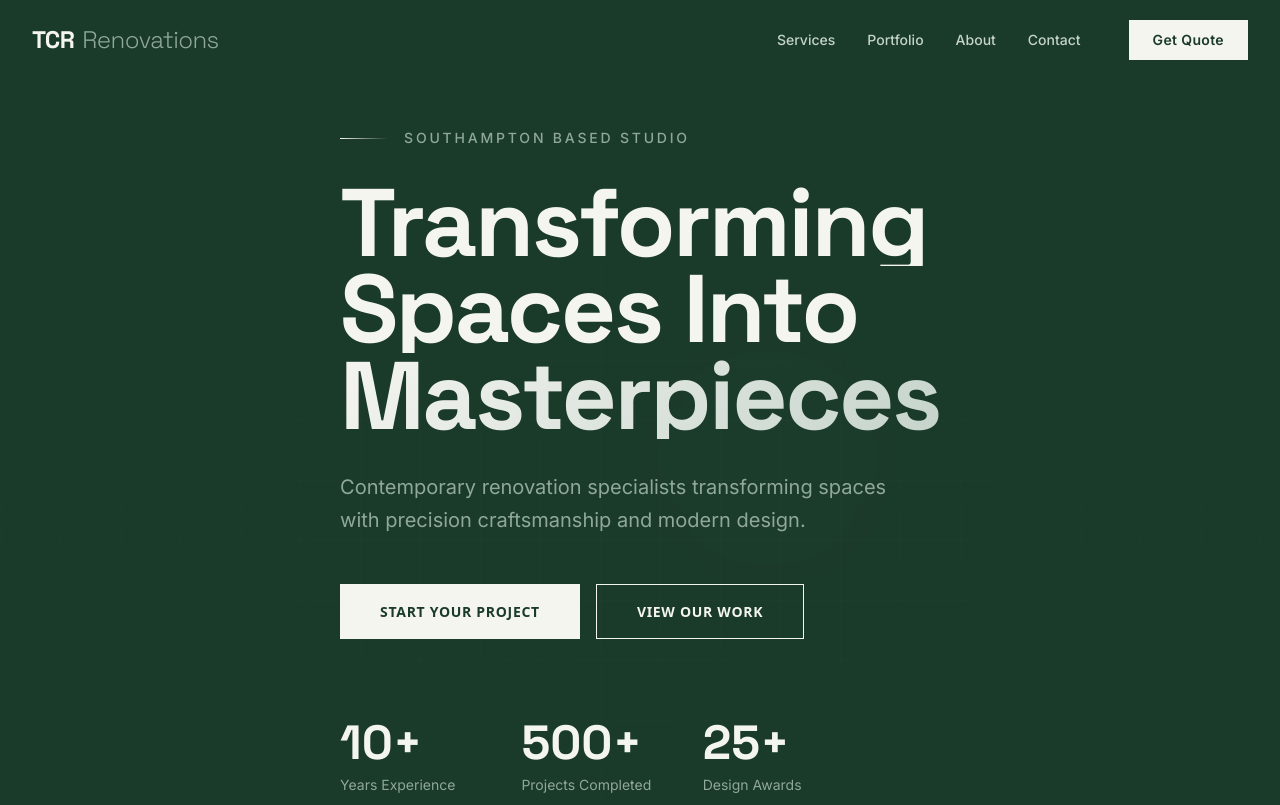
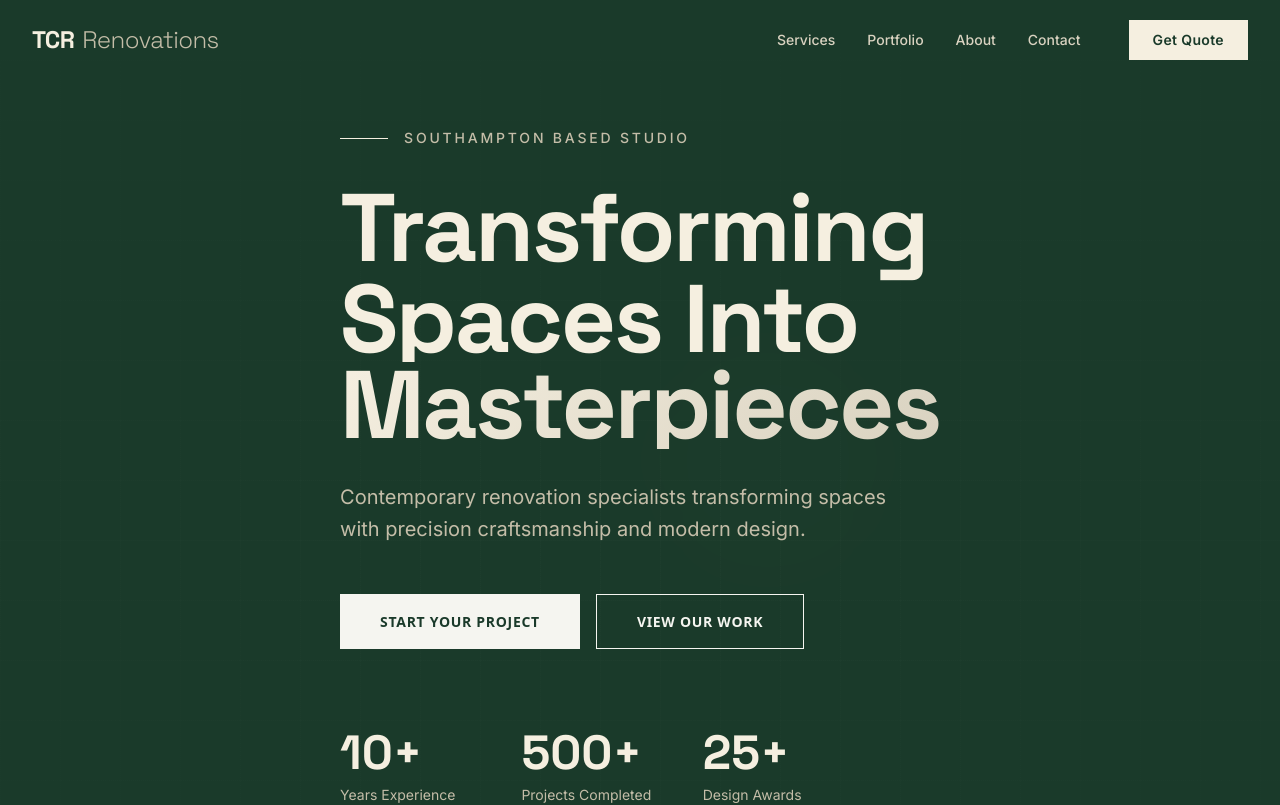
Before and after one commit to akielkucki/renovationsdemo2, a Next.js app: page / in a window 1280 px wide. Shown: the top 805 px of the page. Built offline with nearby package versions, Linux system fonts and the light colour scheme.

Commit message:
Update theme colors and adjust styles in globals.css and Hero.tsx

```diff
--- a/src/app/globals.css
+++ b/src/app/globals.css
@@ -2,16 +2,16 @@
 
 /* Custom Theme Configuration */
 @theme inline {
-  /* Colors - Forest green and off-white theme */
+  /* Colors - Forest green and cream theme */
   --color-background: #1a3a2a;
-  --color-foreground: #f5f5f0;
+  --color-foreground: #f5efe0;
   --color-surface: #234d38;
   --color-surface-elevated: #2d5a45;
   --color-border: #3d6b55;
   --color-border-subtle: #2f5c46;
-  --color-muted: #8fa89a;
-  --color-accent: #f5f5f0;
-  --color-accent-muted: #c5d4cb;
+  --color-muted: #c4bda8;
+  --color-accent: #f5efe0;
+  --color-accent-muted: #d9d2c0;
 
   /* Fonts */
   --font-display: var(--font-space-grotesk), system-ui, sans-serif;
@@ -31,7 +31,7 @@
 /* Base Styles */
 :root {
   --background: #1a3a2a;
-  --foreground: #f5f5f0;
+  --foreground: #f5efe0;
   scroll-behavior: smooth;
 }
 
@@ -79,14 +79,14 @@ body {
 
 /* Typography Utilities */
 .text-gradient {
-  background: linear-gradient(135deg, #f5f5f0 0%, #c5d4cb 100%);
+  background: linear-gradient(135deg, #f5efe0 0%, #d9d2c0 100%);
   -webkit-background-clip: text;
   -webkit-text-fill-color: transparent;
   background-clip: text;
 }
 
 .text-gradient-gold {
-  background: linear-gradient(135deg, #f5f5f0 0%, #a8c4b0 50%, #f5f5f0 100%);
+  background: linear-gradient(135deg, #f5efe0 0%, #c4bda8 50%, #f5efe0 100%);
   -webkit-background-clip: text;
   -webkit-text-fill-color: transparent;
   background-clip: text;
--- a/src/components/Hero.tsx
+++ b/src/components/Hero.tsx
@@ -85,19 +85,19 @@ export function Hero() {
             transition={{ duration: 0.8, delay: 0.2 }}
             className="flex items-center gap-4 mb-8"
           >
-            <div className="w-12 h-px bg-gradient-to-r from-foreground to-transparent" />
+            <div className="w-12 h-px bg-gradient-to-r from-foreground to-foreground" />
             <span className="font-[family-name:var(--font-inter)] text-sm font-medium tracking-[0.2em] text-muted uppercase">
               {siteConfig.contact.address.city} Based Studio
             </span>
           </motion.div>
 
           {/* Main heading */}
-          <div className="overflow-hidden">
+          <div className="">
             <motion.h1
               initial={{ y: 100 }}
               animate={{ y: 0 }}
               transition={{ duration: 1, ease: [0.19, 1, 0.22, 1] }}
-              className="font-[family-name:var(--font-space-grotesk)] text-5xl sm:text-6xl md:text-7xl lg:text-8xl font-bold leading-[0.9] tracking-tight text-foreground"
+              className="font-[family-name:var(--font-space-grotesk)] text-5xl sm:text-6xl md:text-7xl lg:text-8xl font-bold tracking-tight text-foreground"
             >
               Transforming
             </motion.h1>
```
